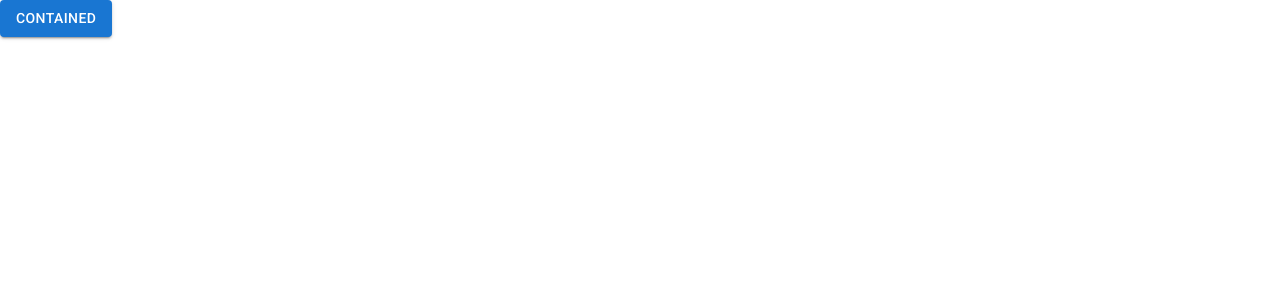
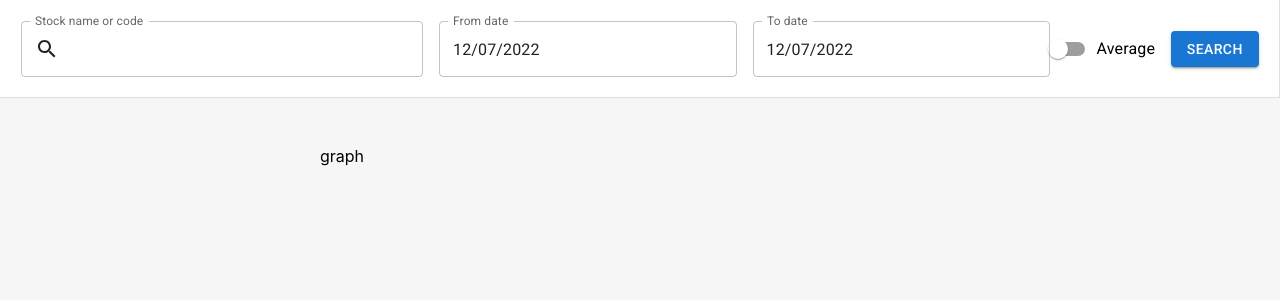
Before and after one commit to laurentiu-dascalu/stock-app, a React (Create React App) app: page / in a window 1280 px wide. Shown: the top 300 px of the page. Built offline with nearby package versions, Linux system fonts and the light colour scheme.

Commit message:
Design + Layout

```diff
--- a/package.json
+++ b/package.json
@@ -8,6 +8,7 @@
     "@mui/icons-material": "^5.8.4",
     "@mui/material": "^5.9.0",
     "@mui/styled-engine-sc": "^5.8.0",
+    "@mui/x-date-pickers": "^5.0.0-beta.0",
     "@testing-library/jest-dom": "^5.16.4",
     "@testing-library/react": "^13.3.0",
     "@testing-library/user-event": "^13.5.0",
@@ -15,6 +16,8 @@
     "@types/node": "^16.11.43",
     "@types/react": "^18.0.15",
     "@types/react-dom": "^18.0.6",
+    "date-fns": "^2.28.0",
+    "moment": "^2.29.4",
     "react": "^18.2.0",
     "react-dom": "^18.2.0",
     "react-scripts": "5.0.1",
--- a/src/App.tsx
+++ b/src/App.tsx
@@ -1,9 +1,13 @@
 import './App.css';
-import { Button } from '@mui/material';
+import Layout from './components/layout/Layout';
+import StockGraph from './components/stock/StockGraph';
 
 function App() {
   return (
-    <Button variant="contained">Contained</Button>
+    <Layout>
+      <StockGraph/>
+    </Layout>
+
   );
 }
 
--- /dev/null
+++ b/src/components/layout/Layout.module.css
@@ -0,0 +1,5 @@
+.main {
+    margin: 3rem auto;
+    width: 90%;
+    max-width: 40rem;
+  }
--- /dev/null
+++ b/src/components/layout/Layout.tsx
@@ -0,0 +1,13 @@
+import classes from "./Layout.module.css";
+import SearchBar from "./SearchBar";
+
+const Layout: React.FC<{ children: React.ReactNode; }> = (props) => {
+  return (
+    <div>
+      <SearchBar />
+      <main className={classes.main}>{props.children}</main>
+    </div>
+  );
+}
+
+export default Layout;
--- /dev/null
+++ b/src/components/layout/SearchBar.module.css
@@ -0,0 +1,10 @@
+.searchBar{
+    border: 1px solid #dfdfdf;
+    padding: 20px;
+    background-color: #ffffff;
+}
+.wrapCenter{
+    display: flex;
+    justify-content: center;
+    align-items: center;
+}
--- /dev/null
+++ b/src/components/layout/SearchBar.tsx
@@ -0,0 +1,64 @@
+import { FormControl, FormControlLabel, Grid, Switch, TextField } from "@mui/material";
+import { AdapterDateFns } from '@mui/x-date-pickers/AdapterDateFns';
+import { Button } from "@mui/material";
+import SearchIcon from '@mui/icons-material/Search';
+import { DatePicker } from '@mui/x-date-pickers/DatePicker';
+import { LocalizationProvider } from "@mui/x-date-pickers";
+import classes from "./SearchBar.module.css";
+
+function SearchBar(){
+    return (
+        <Grid container spacing={2} className={classes.searchBar}>
+        <Grid item xs={12} md={10} lg={4} order={{xs:1, md:1, lg:1}}>
+            <FormControl fullWidth>
+                <TextField
+                label="Stock name or code"
+                id="outlined-start-adornment"
+                className={classes.searchInput}
+                InputProps={{
+                    startAdornment: <SearchIcon/>,
+                }}
+                />
+            </FormControl>
+        </Grid>
+        <Grid className={classes.wrapCenter} item xs={6} md={2} lg={1} order={{xs:4, md:2, lg:4 }}>
+            <FormControlLabel control={<Switch />} label="Average" />
+        </Grid>
+        <Grid item xs={6} md={5} lg={3} order={{xs:2, md:3, lg:2 }}>
+            <LocalizationProvider dateAdapter={AdapterDateFns}>
+            <FormControl fullWidth>
+                <DatePicker
+                    label="From date"
+                    inputFormat="dd/MM/yyyy"
+                    renderInput={(params) => <TextField {...params} className={classes.searchInput} />}
+                    onChange={function (): void {
+                        console.log('test');
+                    } }
+                    value={undefined}
+                />
+            </FormControl>
+            </LocalizationProvider>
+        </Grid>
+        <Grid item xs={6} md={5} lg={3} order={{xs:3, md:4, lg:3 }}>
+            <LocalizationProvider dateAdapter={AdapterDateFns}>
+            <FormControl fullWidth>
+                <DatePicker
+                    label="To date"
+                    inputFormat="dd/MM/yyyy"
+                    renderInput={(params) => <TextField {...params} className={classes.searchInput} />}
+                    onChange={function (): void {
+                        console.log('test');
+                    } }
+                    value={undefined}
+                />
+            </FormControl>
+            </LocalizationProvider>
+        </Grid>
+        <Grid className={classes.wrapCenter} item xs={6} md={2} lg={1} order={{xs:5, md:5, lg:5 }}>
+            <Button variant="contained">Search</Button>
+        </Grid>
+    </Grid>
+    );
+}
+
+export default SearchBar;
--- /dev/null
+++ b/src/components/stock/StockGraph.tsx
@@ -0,0 +1,9 @@
+
+function StockGraph() {
+  return (
+      <div className="stockGraph">graph</div>
+
+  );
+}
+
+export default StockGraph;
--- a/src/index.css
+++ b/src/index.css
@@ -5,6 +5,7 @@ body {
     sans-serif;
   -webkit-font-smoothing: antialiased;
   -moz-osx-font-smoothing: grayscale;
+  background-color: #f6f6f6;
 }
 
 code {
```
Also changed, not shown: 1 other file (tests, documents, lock files or other folders).
